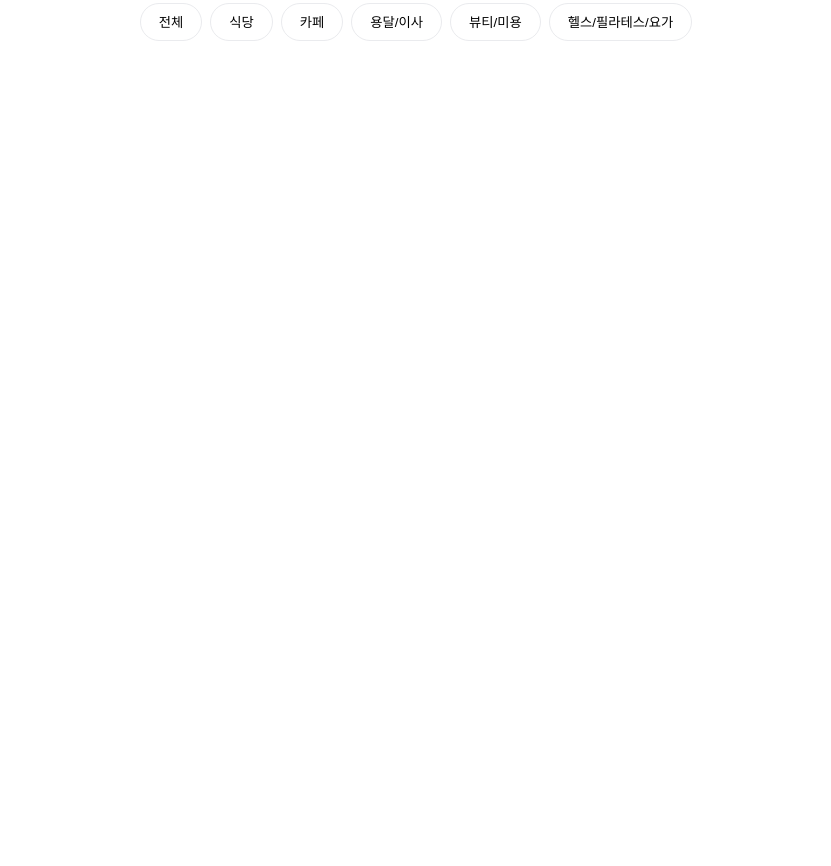
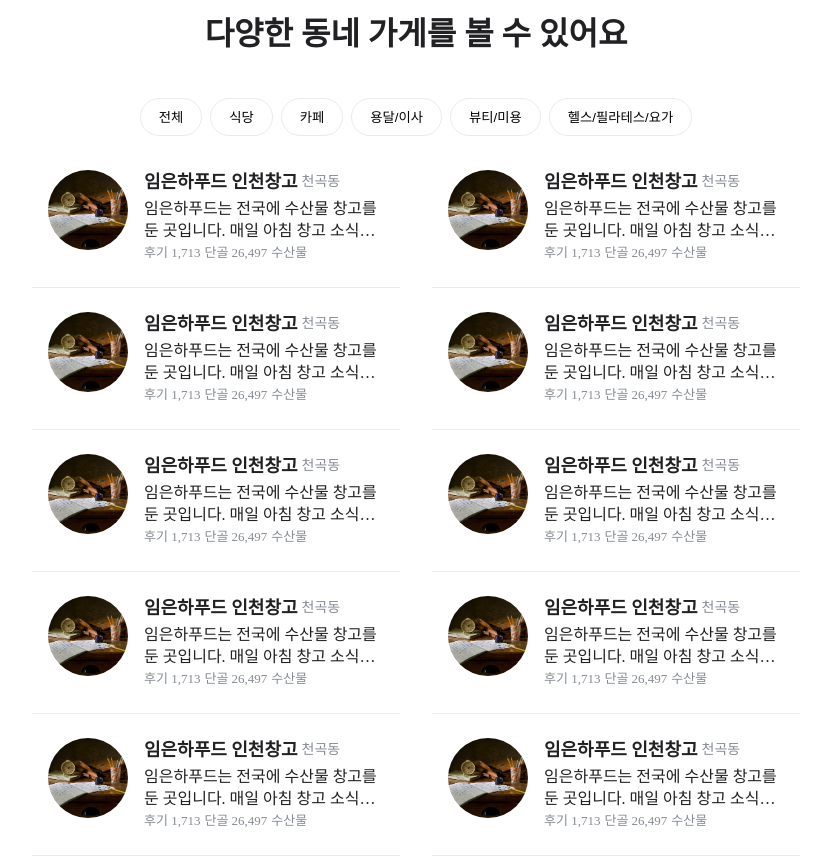
Before and after one commit to likelion-frontendo/likelion-saja, a React (Create React App) app: page / in a window 1280 px wide. Shown: the part 1700-2566 px from the top of the page, without its empty margins (224-1055 px from the left). Before the commit the page ends 1966 px from the top, so only its background shows below. Built offline with nearby package versions, Linux system fonts and the light colour scheme.

Commit message:
[스타일] 메인페이지 동네 가게 스타일 추가

```diff
--- a/src/App.jsx
+++ b/src/App.jsx
@@ -2,7 +2,7 @@ import MainBanner from "@/pages/Home/MainBanner";
 import MainProduct from "@/pages/Home/MainProduct";
 import LineBanner from "@/pages/Home/LineBanner";
 import MainStore from "@/pages/Home/MainStore";
-
+import Store from "./pages/Home/Store";
 function App() {
   return (
     <div className="App">
--- a/src/pages/Home/MainBanner.jsx
+++ b/src/pages/Home/MainBanner.jsx
@@ -21,5 +21,5 @@ export default MainBanner;
 
 const StyledBanner = styled.div`
   width: clamp(1040px, 100%, 1920px);
-  margin: 0 auto;
+  margin: 80px auto;
 `;
--- a/src/pages/Home/MainStore.jsx
+++ b/src/pages/Home/MainStore.jsx
@@ -1,5 +1,6 @@
 import React from "react";
 import styled from "styled-components";
+import Store from "./Store";
 
 function MainStore() {
   return (
@@ -14,7 +15,18 @@ function MainStore() {
           <button>뷰티/미용</button>
           <button>헬스/필라테스/요가</button>
         </div>
-        <div className="storeContainer"></div>
+        <div className="storeList">
+          <Store />
+          <Store />
+          <Store />
+          <Store />
+          <Store />
+          <Store />
+          <Store />
+          <Store />
+          <Store />
+          <Store />
+        </div>
       </div>
     </StyledStore>
   );
@@ -23,6 +35,8 @@ function MainStore() {
 export default MainStore;
 
 const StyledStore = styled.div`
+  margin-bottom: 80px;
+
   .inner {
     margin: 65px auto 85px;
     width: 1056px;
@@ -52,12 +66,13 @@ const StyledStore = styled.div`
     border-radius: 100px;
   }
 
-  .storeContainer {
-    margin-top: 85px;
+  .storeList {
+    width: 768px;
+    margin: 10px auto 0;
     display: grid;
-    grid-template-rows: repeat(2, 1fr);
-    grid-template-columns: repeat(4, 1fr);
-    gap: 55px;
+    grid-template-rows: repeat(5, 1fr);
+    grid-template-columns: repeat(2, 1fr);
+    column-gap: 32px;
     justify-items: center;
   }
 `;
--- a/src/pages/Home/Store.jsx
+++ b/src/pages/Home/Store.jsx
@@ -5,7 +5,7 @@ import test from "@/assets/test.jpg";
 function Store() {
   return (
     <StyledStoreContainer>
-      <div className="inner">
+      <div className="storeInner">
         <a href="">
           <img src={test} alt="상품 이미지"></img>
         </a>
@@ -16,7 +16,7 @@ function Store() {
           </div>
           <span className="description">
             임은하푸드는 전국에 수산물 창고를 둔 곳입니다. 매일 아침 창고 소식을 전해요. 단골맺기를 하시면 소식 알람이 간답니다. 꼭 저희에게 구매하지 않더라도, 시장가시기 전에 그 날 시세 보시면 좋을
-            거에요. 간혹,{" "}
+            거에요. 간혹
           </span>
           <div className="storeExtraInfo">
             <span>후기 1,713</span>
@@ -25,7 +25,6 @@ function Store() {
           </div>
         </div>
       </div>
-      <hr></hr>
     </StyledStoreContainer>
   );
 }
@@ -36,13 +35,15 @@ const StyledStoreContainer = styled.div`
   display: flex;
   flex-direction: column;
   width: 368px;
+  border-bottom: 1px solid #eaebee;
 
-  .inner {
+  .storeInner {
     display: flex;
     flex-direction: row;
     height: 125px;
     padding: 16px;
     gap: 16px;
+    margin: 8px 0;
   }
 
   img {
@@ -72,9 +73,18 @@ const StyledStoreContainer = styled.div`
     color: #212124;
   }
 
+  .location {
+    font-style: normal;
+    font-weight: 400;
+    font-size: 14px;
+    line-height: 20px;
+    color: #868b94;
+  }
+
   .description {
     display: -webkit-box;
     overflow: hidden;
+    width: 240px;
     -webkit-line-clamp: 2;
     -webkit-box-orient: vertical;
     text-overflow: ellipsis;
@@ -96,7 +106,4 @@ const StyledStoreContainer = styled.div`
     line-height: 20px;
     color: #868b94;
   }
-
-  hr {
-  }
 `;
```
